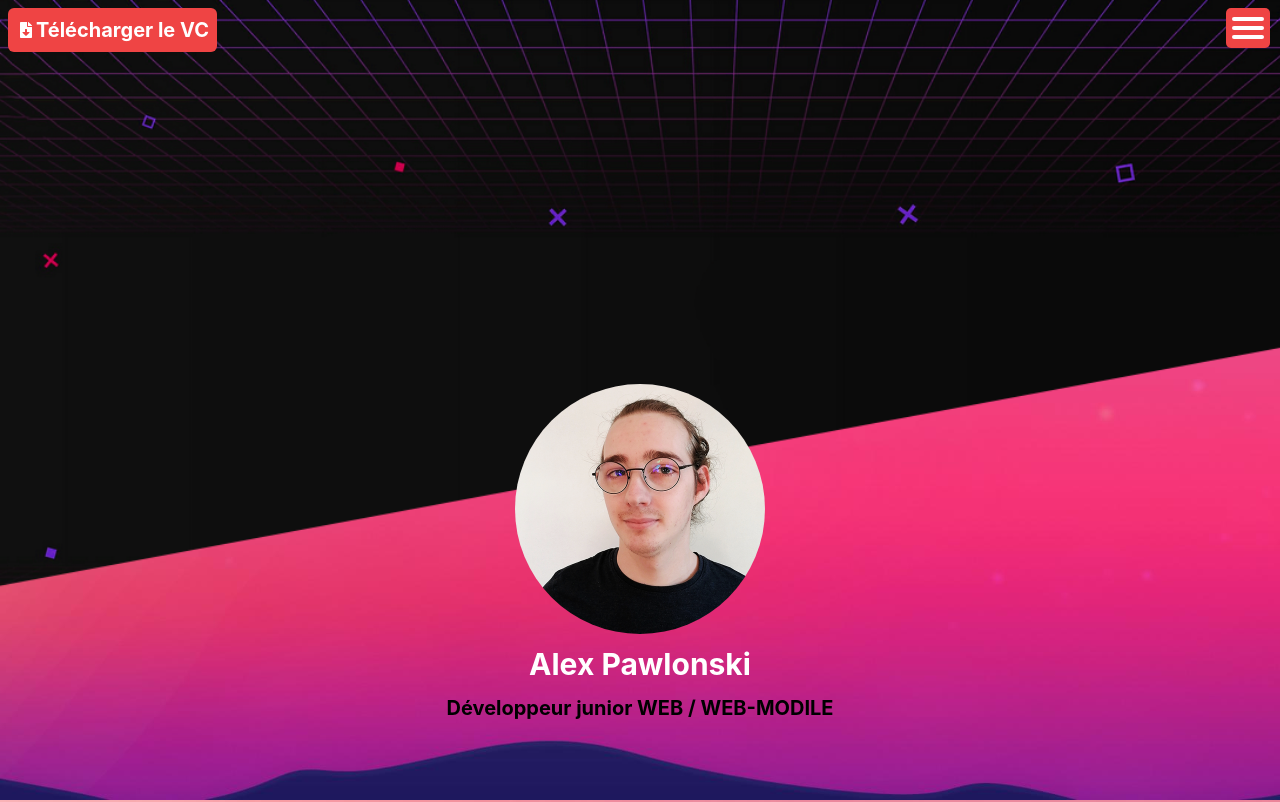
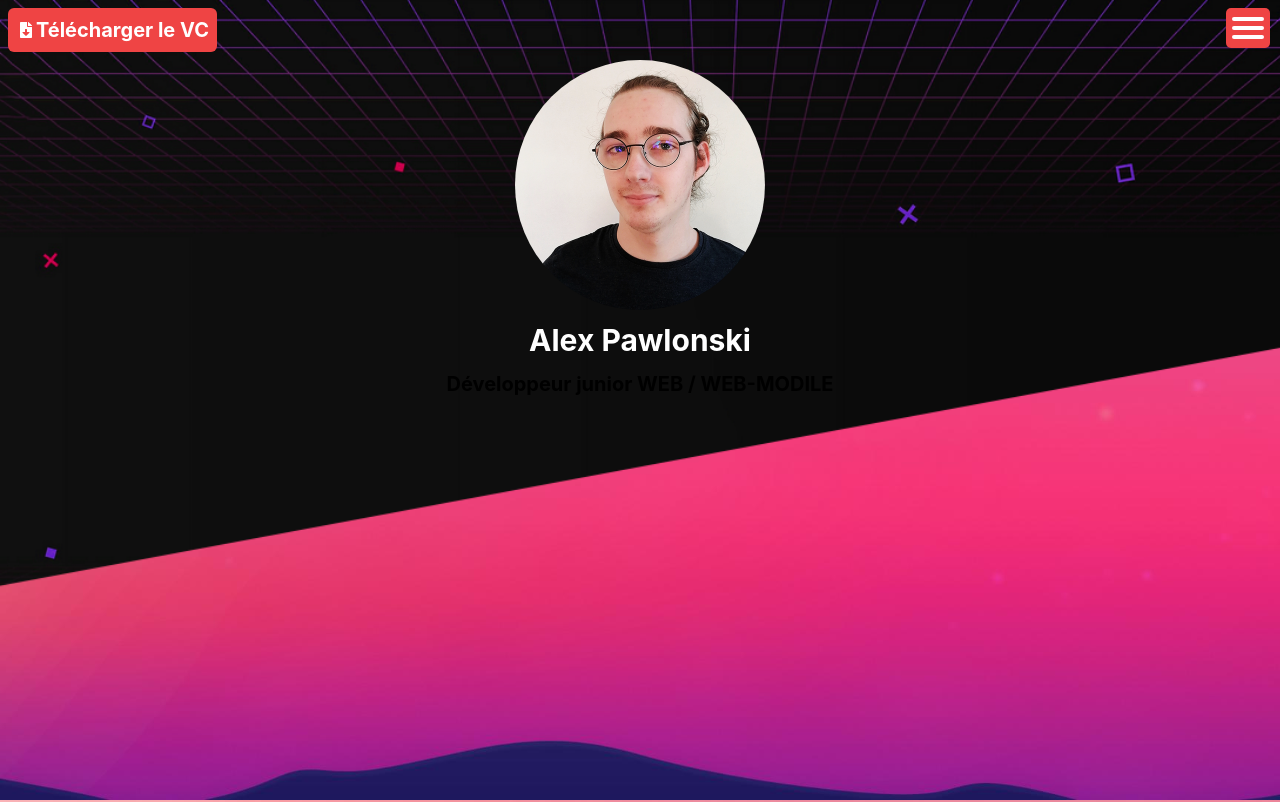
Before and after one commit to AlexPawlonski/Site_CV, a React (Create React App) app: page / in a window 1280 px wide. Shown: the top 802 px of the page. Built offline with nearby package versions, Linux system fonts and the light colour scheme.

Commit message:
add paralax haeder

```diff
--- a/package.json
+++ b/package.json
@@ -19,6 +19,7 @@
     "react-dom": "^17.0.1",
     "react-responsive-carousel": "^3.2.16",
     "react-scripts": "4.0.1",
+    "react-scroll-parallax": "^2.3.5",
     "styled-components": "^5.2.1",
     "tailwindcss": "npm:@tailwindcss/postcss7-compat@^2.0.2",
     "web-vitals": "^0.2.4"
--- a/src/components/organism/Header.js
+++ b/src/components/organism/Header.js
@@ -3,6 +3,7 @@ import PropTypes from 'prop-types';
 import Img from '../atoms/Img.js';
 import Title from '../atoms/Title.js';
 import DlButton from '../molecules/DlButton.js'
+import { Parallax } from 'react-scroll-parallax';
 export const Header = ({ data , ...props }) => {
 
   var sectionStyle = {
@@ -10,17 +11,22 @@ export const Header = ({ data , ...props }) => {
     backgroundImage: `url(${data.bgImg})`,
     minHeight: "800px"
   };
-
+  window.onscroll = function (e) {
+    console.log(e.target.scrollTop);
+  }
   return (
     <header id="home" style={sectionStyle} className="md:bg-cover h-screen mb-20 bg-no-repeat">
-      <div className="float-left m-2 " style={{zIndex:"200"}}>
+      <div className="float-left m-2" style={{zIndex:"200"}}>
         <DlButton data="Télécharger le VC"/>
       </div>
-      <div className="mt-96 flex flex-col justify-center items-center">
-        <Img type="user" data={data.ProfilImg} />
-        <Title type="h1-w" data={data.name}/>
-        <Title type="h2-b" data={data.subTitle}/>
-      </div>
+      <Parallax y={[0, 100]}>
+        <div className="w-full flex flex-col items-center">
+          <Img type="user" data={data.ProfilImg}/>
+          <Title type="h1-w" data={data.name}/>
+          <Title type="h2-b" data={data.subTitle}/>
+        </div>
+
+      </Parallax>
     </header>
   );
 };
--- a/src/index.js
+++ b/src/index.js
@@ -3,10 +3,13 @@ import ReactDOM from 'react-dom';
 import './index.css';
 import App from './App';
 import reportWebVitals from './reportWebVitals';
+import { ParallaxProvider } from 'react-scroll-parallax';
 
 ReactDOM.render(
   <React.StrictMode>
-    <App />
+    <ParallaxProvider>
+      <App />
+    </ParallaxProvider>
   </React.StrictMode>,
   document.getElementById('root')
 );
```
Also changed, not shown: 2 other files (tests, documents, lock files or other folders).
